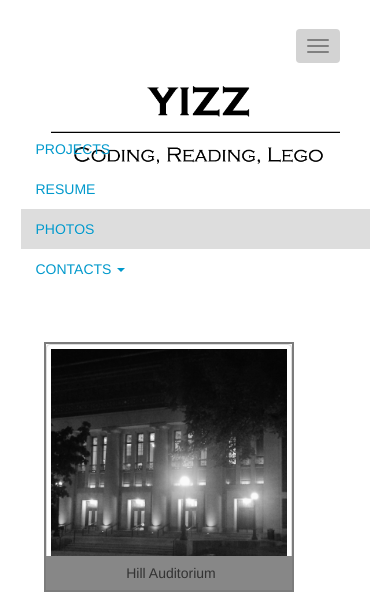
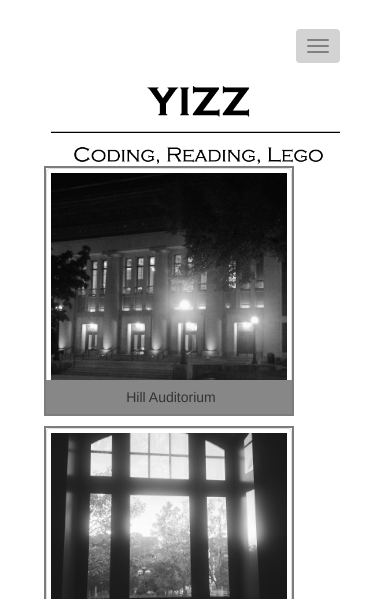
Before and after one commit to sylviazang/SI539Portfolio, a plain HTML site: page photos.html in a window 390 px wide. Shown: the top 599 px of the page. Drawn offline with nearby package versions, Linux system fonts and the light colour scheme.

Commit message:
Update photos.html

```diff
--- a/photos.html
+++ b/photos.html
@@ -33,7 +33,7 @@
       <a class="navbar-brand" href="index.html"><img src="materials/logo.png" class="img-responsive"></a>
     </div>
 
-	<div class="col-sm-3 navbar-collapse collapse in navbar-right" id="bs-example-navbar-collapse-1">
+	<div class="col-sm-3 navbar-collapse collapse navbar-right" id="bs-example-navbar-collapse-1">
 	  <ul class="nav navbar-nav ">
         <li><a href="projects.html">PROJECTS</a></li>
         <li><a href="resume.html">RESUME</a></li>
```
